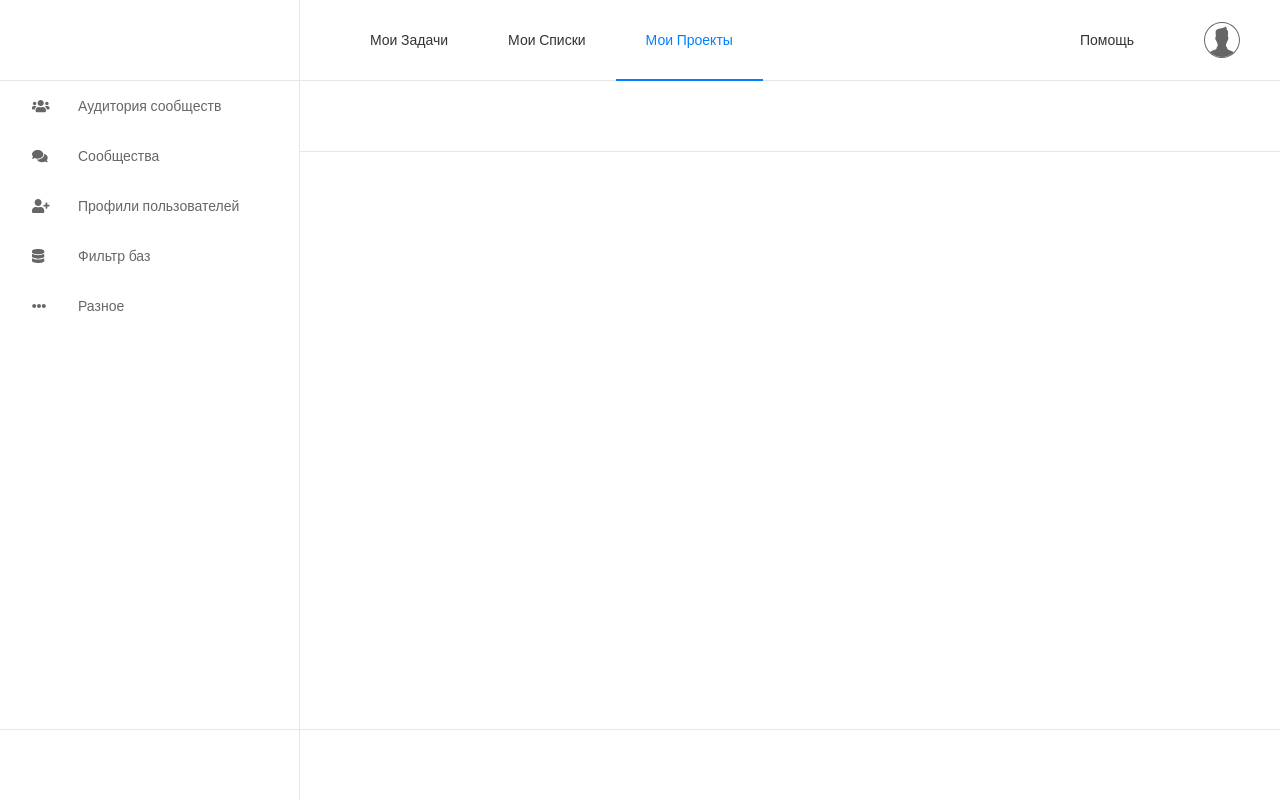
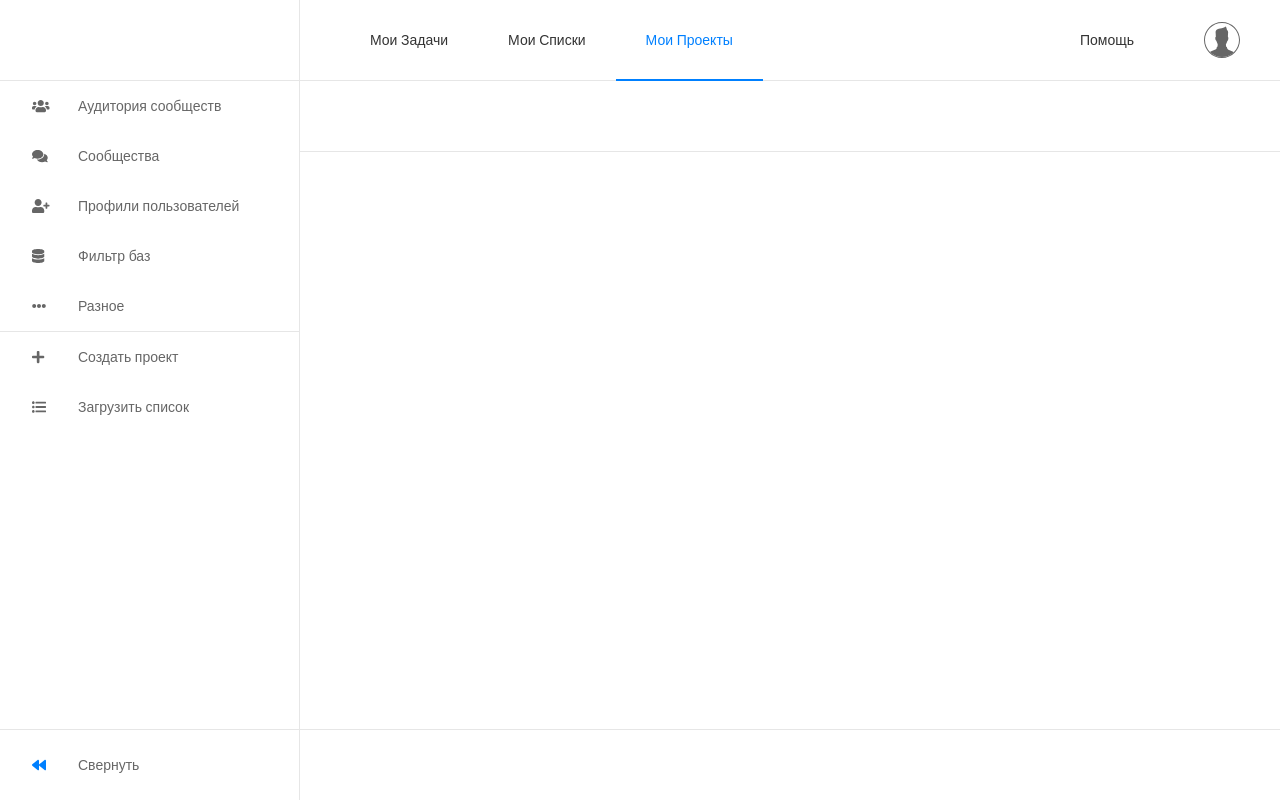
Before and after one commit to Volodyalovesyou/HSE-DC-A-UI-Training-Deyev, a plain HTML site: page index.html in a window 1280 px wide. Drawn offline with nearby package versions, Linux system fonts and the light colour scheme.

Commit message:
SidebarFooter

```diff
--- a/index.html
+++ b/index.html
@@ -110,10 +110,36 @@
                 <a href="#" class="A_SubmenuItem">Элемент 8</a>
               </div>
             </div>
+
+            <div class="action">
+              <div class="O_MenuItem">
+                <a href="#" class="A_MenuItemButton">
+                  <span class="icon"><i class="fas fa-plus"></i></span>
+
+                  <span>Создать проект</span>
+                </a>
+              </div>
+
+              <div class="O_MenuItem">
+                <a href="#" class="A_MenuItemButton">
+                  <span class="icon"><i class="fas fa-list-ul"></i></span>
+
+                  <span>Загрузить список</span>
+                </a>
+              </div>
+            </div>
           </div>
         </nav>
 
-        <footer class="O_SidebarFooter"></footer>
+        <footer class="O_SidebarFooter active">
+          <a href="#" class="A_MenuItemButton">
+            <span class="icon"><i class="fas fa-backward"></i></span>
+
+            <span>Свернуть</span>
+          </a>
+
+          <nav id="hide-menu" class="hide-menu"></nav>
+        </footer>
       </aside>
 
       <div class="O_ContentWrapper">
--- a/javascripts/O_MenuItem.js
+++ b/javascripts/O_MenuItem.js
@@ -8,6 +8,5 @@ $(function() {
       $(".O_MenuItem").removeClass ("active");
       container.addClass("active");
     }
-
   });
 });
--- a/stylesheets/02_Organisms/O_Menu.css
+++ b/stylesheets/02_Organisms/O_Menu.css
@@ -19,3 +19,13 @@
   padding-right: 20px;
   overflow-y: scroll;
 }
+
+.action {
+  border-top: 1px solid var(--gray);
+  /* position: relative;
+  box-sizing: border-box;
+  width: 320px;
+  height: 100%;
+  padding-right: 20px;
+  overflow-y: visible; */
+}
--- a/stylesheets/03_Molecules/M_Submenu.css
+++ b/stylesheets/03_Molecules/M_Submenu.css
@@ -1,7 +1,13 @@
 .O_MenuItem.active .M_Submenu {
   display: block;
+  max-height: 360px;
+  opacity: 1;
 }
 
 .M_Submenu {
-  display: none;
+  display: block;
+  overflow: hidden;
+  transition: all .5s;
+  max-height: 0;
+  opacity: 0;
 }
--- a/stylesheets/04_Atoms/A_MenuItemButton.css
+++ b/stylesheets/04_Atoms/A_MenuItemButton.css
@@ -1,8 +1,22 @@
-.O_MenuItem.active .A_MenuItemButton span {
-    font-weight: 400;
+.O_MenuItem.active .A_MenuItemButton span,
+.O_SidebarFooter.active .A_MenuItemButton span {
+  font-weight: 400;
 }
 
 .O_MenuItem.active .A_MenuItemButton .icon {
+  color: var(--primary);
+}
+
+.O_SidebarFooter .A_MenuItemButton {
+  height: 70px;
+  display: flex;
+  align-items: center;
+
+  cursor: pointer;
+  color: var(--text-gray);
+}
+
+.O_SidebarFooter.active .A_MenuItemButton .icon {
   color: var(--primary);
 }
 
```
Also changed, not shown: javascripts/O_Sidebar.js (added).
